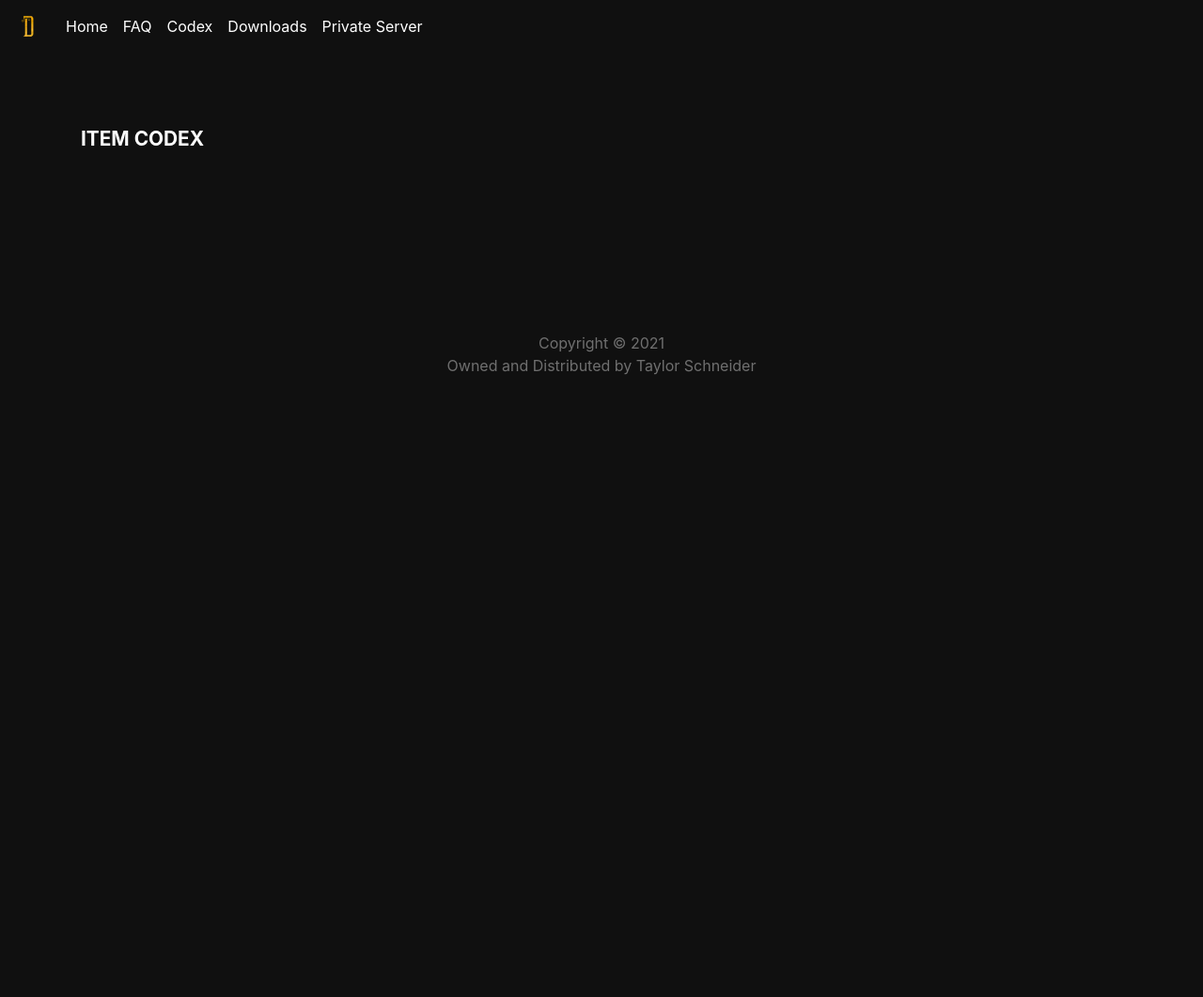
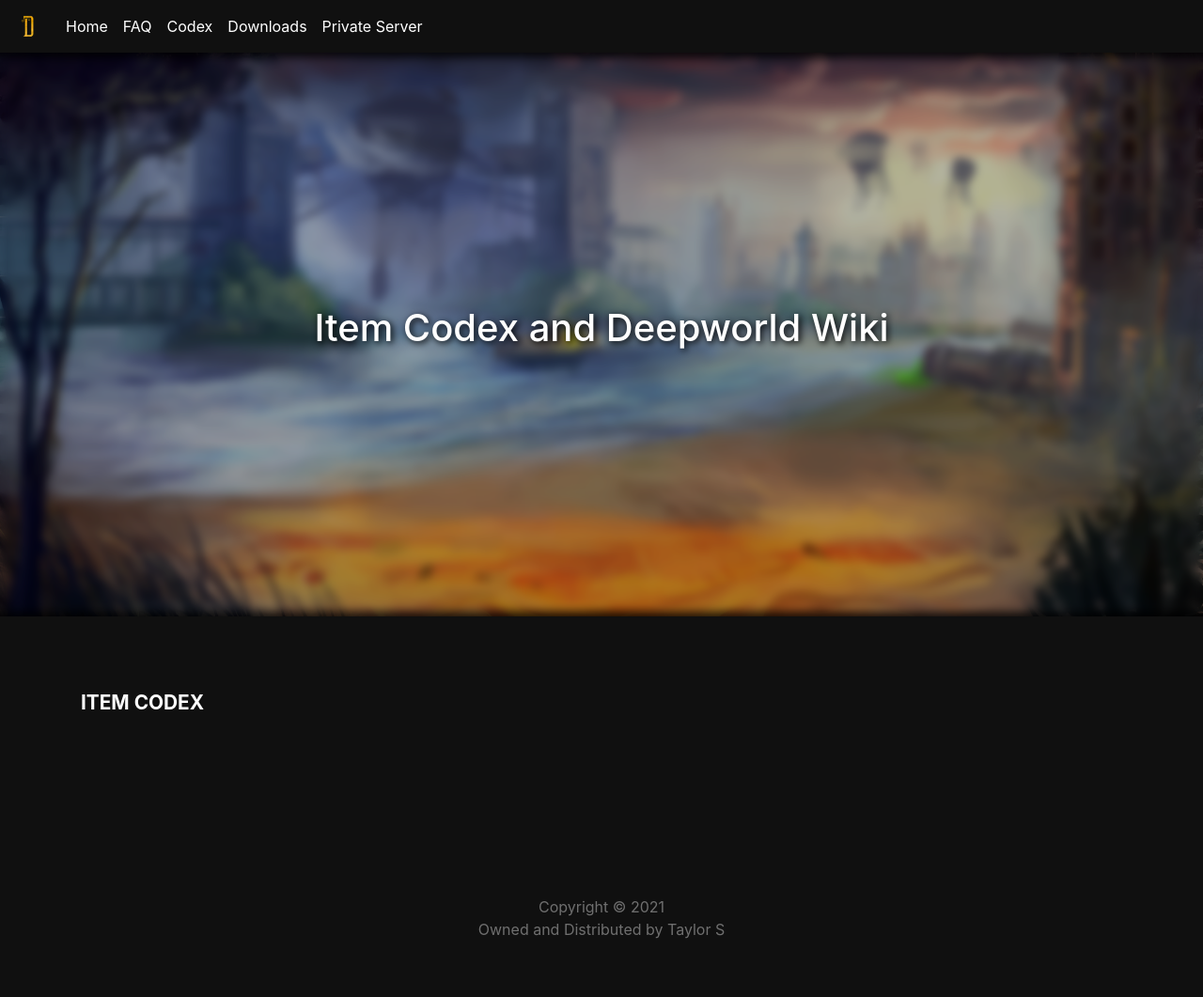
Before and after one commit to Deepworld-Remake/deepworld.web.app, a PHP site: page /codex in a window 1280 px wide. Shown: the whole page at 94% size. Before the commit the page ends 399 px from the top, so only its background shows below. Run offline with PHP 8.4, Linux system fonts and the light colour scheme; some libraries are stand-ins or nearby versions.

Commit message:
Fix formatting and change copyright signature

```diff
--- a/html/Pages/codex.php
+++ b/html/Pages/codex.php
@@ -58,6 +58,12 @@
 			</ul>
 		</div>
 	</nav>
+	<header class="page-header header container-fluid">
+		<div class="overlay"></div>
+		<div class="description">
+			<h1>Item Codex and Deepworld Wiki</h1>
+		</div>
+	</header>
 	<div class="container features">
 		<div class="row">
 			<div class="col-lg-4 col-md-4 col-sm-12">
@@ -69,7 +75,7 @@
 	</div>
 	<footer class="page-footer">
 		<div class="footer-copyright text-center">Copyright © 2021</div>
-		<div class="footer-copyright text-center">Owned and Distributed by Taylor Schneider</div>
+		<div class="footer-copyright text-center">Owned and Distributed by Taylor S</div>
 	</footer>
 </body>
 <script src="../Javascript/template.js"></script>
--- a/html/Pages/downloads.php
+++ b/html/Pages/downloads.php
@@ -125,7 +125,7 @@
 	</div>
 	<footer class="page-footer">
 		<div class="footer-copyright text-center">Copyright © 2021</div>
-		<div class="footer-copyright text-center">Owned and Distributed by Taylor Schneider</div>
+		<div class="footer-copyright text-center">Owned and Distributed by Taylor S</div>
 	</footer>
 </body>
 <script src="../Javascript/template.js"></script>
--- a/html/Pages/faq.php
+++ b/html/Pages/faq.php
@@ -121,7 +121,7 @@
 	</div>
 	<footer class="page-footer">
 		<div class="footer-copyright text-center">Copyright © 2021</div>
-		<div class="footer-copyright text-center">Owned and Distributed by Taylor Schneider</div>
+		<div class="footer-copyright text-center">Owned and Distributed by Taylor S</div>
 	</footer>
 </body>
 <script src="../Javascript/template.js"></script>
--- a/html/Pages/testpage.php
+++ b/html/Pages/testpage.php
@@ -65,7 +65,7 @@
 	</header>
 	<footer class="page-footer">
 		<div class="footer-copyright text-center">Copyright © 2021</div>
-		<div class="footer-copyright text-center">Owned and Distributed by Taylor Schneider</div>
+		<div class="footer-copyright text-center">Owned and Distributed by Taylor S</div>
 	</footer>
 </body>
 <script src="../Javascript/template.js"></script>
--- a/html/index.php
+++ b/html/index.php
@@ -71,7 +71,7 @@
 	</header>
 	<footer class="page-footer">
 		<div class="footer-copyright text-center">Copyright © 2021</div>
-		<div class="footer-copyright text-center">Owned and Distributed by Taylor Schneider</div>
+		<div class="footer-copyright text-center">Owned and Distributed by Taylor S</div>
 	</footer>
 </body>
 <script src="./Javascript/template.js"></script>
```
Lines whose indentation alone changed are shown as unchanged.
